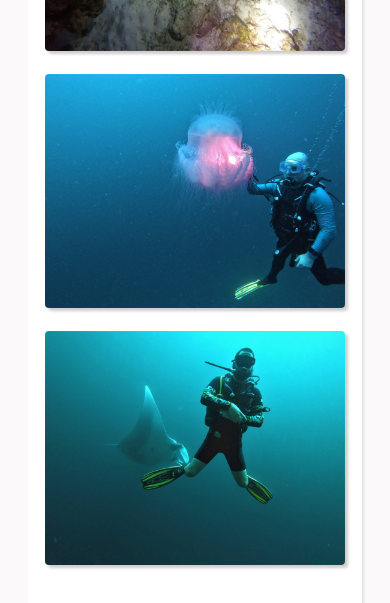
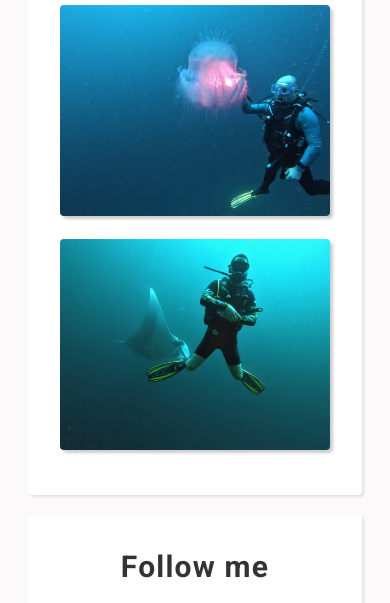
Before and after one commit to k0sa7a/profile, a plain HTML site: page scuba.html in a window 390 px wide. Shown: the part 735-1338 px from the top of the page. Drawn offline with nearby package versions, Linux system fonts and the light colour scheme.

Commit message:
Added evel smaller rule for pics on smaller screen, added line height for h2

```diff
--- a/style.css
+++ b/style.css
@@ -21,6 +21,7 @@ h1 {
 h2 {
   font-family: 'Roboto', sans-serif;
   line-height: 0.5;
+  line-height: 1.1;
 }
 
 a {
@@ -129,7 +130,7 @@ color: rgb(145, 100, 181)
 @media (max-width: 540px) {
   /* For a screen < 540px, this CSS will be read */
   .gallery-pic {
-    width: 300px;
-    height: 234px;
+    width: 270px;
+    height: 211px;
   }
 }
```
